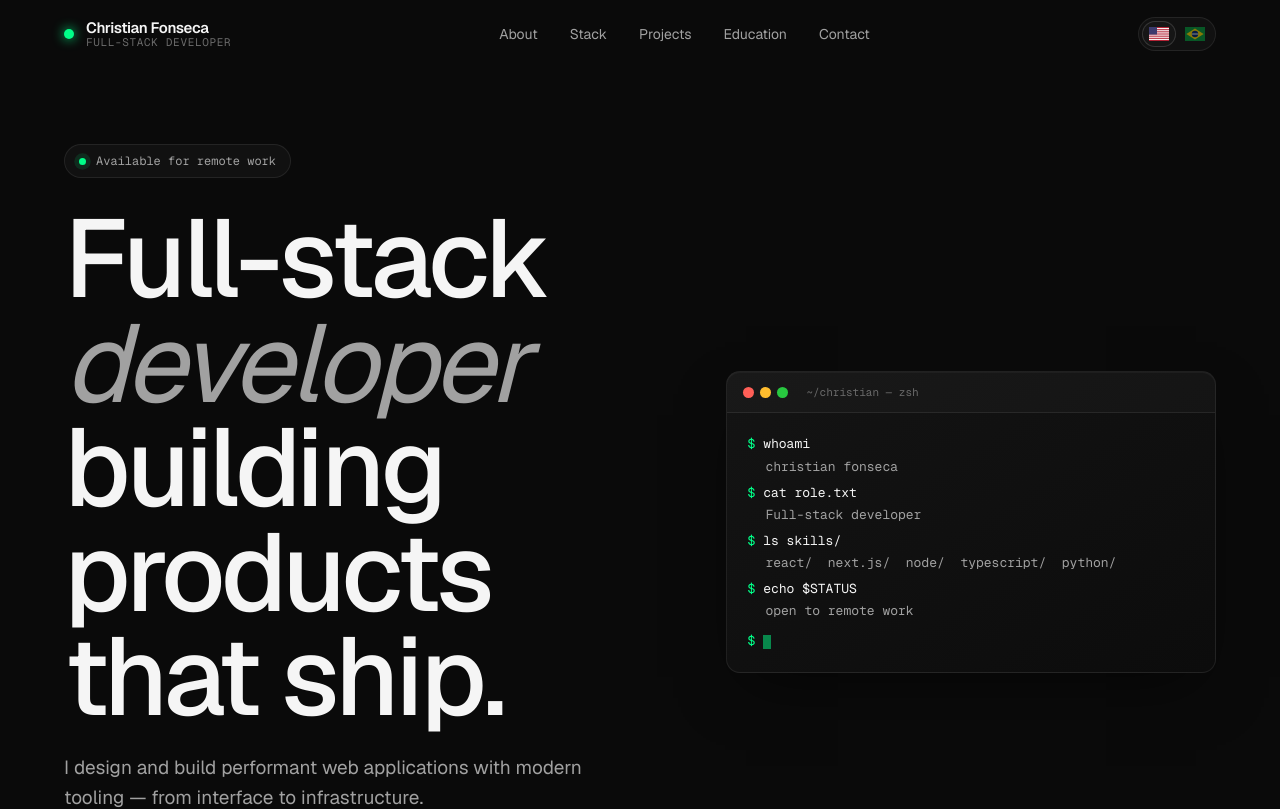
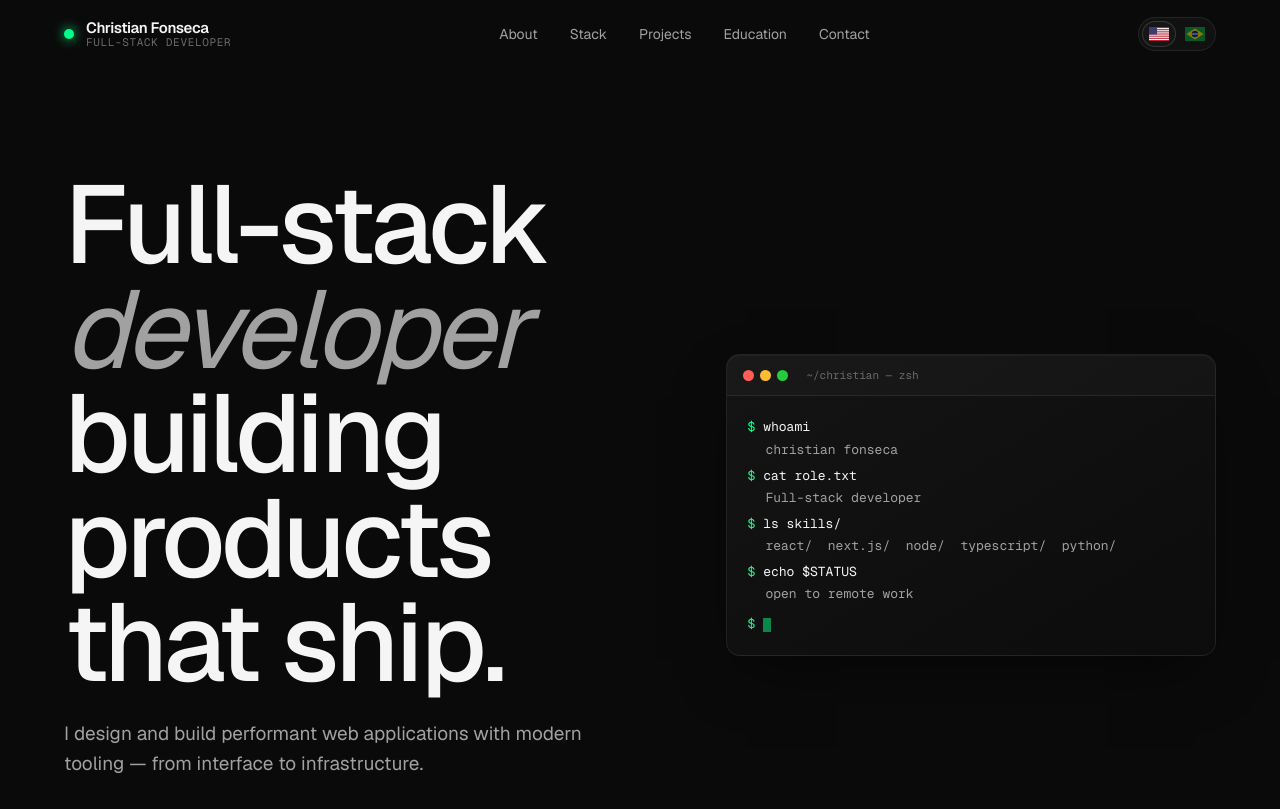
Before and after one commit to christianfonseca03/portfolio, a Next.js app: page /en in a window 1280 px wide. Shown: the top 809 px of the page. Built offline with nearby package versions, Linux system fonts and the light colour scheme.

Commit message:
fix: heroPage

```diff
--- a/app/globals.css
+++ /dev/null
@@ -1 +0,0 @@
-/* Legacy file kept intentionally. Styling moved to `app/tailwind.css` and inline Tailwind classes. */
--- a/components/Hero.tsx
+++ b/components/Hero.tsx
@@ -37,15 +37,6 @@ export default function Hero({ t }: Props) {
 
         {/* Left column */}
         <div className="flex flex-col">
-          {/* Status pill */}
-          <div
-            className={`${revealClass} inline-flex w-fit items-center gap-2.5 rounded-full border border-white/8 bg-bg-elev px-3.5 py-2 font-mono text-xs text-fg-muted`}
-            style={{ '--delay': '0s' } as React.CSSProperties}
-          >
-            <span className="h-[7px] w-[7px] shrink-0 rounded-full bg-accent animate-[pulse-status_2s_ease-in-out_infinite]" />
-            {t.status}
-          </div>
-
           {/* Headline */}
           <h1
             className={`${revealClass} mt-7 font-display font-medium leading-[0.95] tracking-[-0.035em]`}
--- a/messages/en.json
+++ b/messages/en.json
@@ -7,7 +7,6 @@
     "contact": "Contact"
   },
   "hero": {
-    "status": "Available for remote work",
     "title_pre": "Full-stack",
     "title_main": "developer",
     "title_post": "building products that ship.",
--- a/messages/pt.json
+++ b/messages/pt.json
@@ -7,7 +7,6 @@
     "contact":   "Contato"
   },
   "hero": {
-    "status":     "Disponível para trabalho remoto",
     "title_pre":  "Desenvolvedor",
     "title_main": "full-stack",
     "title_post": "criando produtos que entregam.",
```
